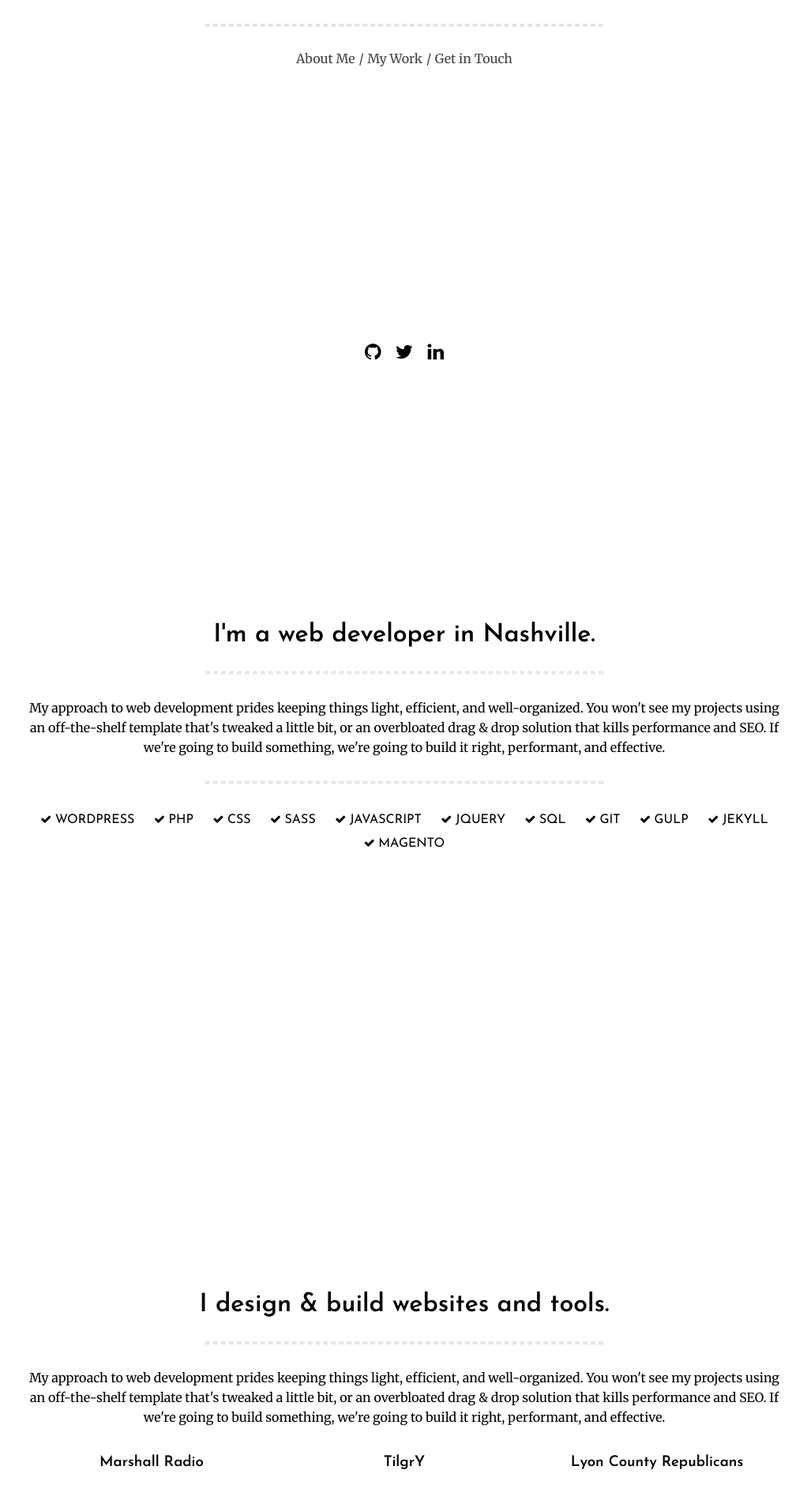
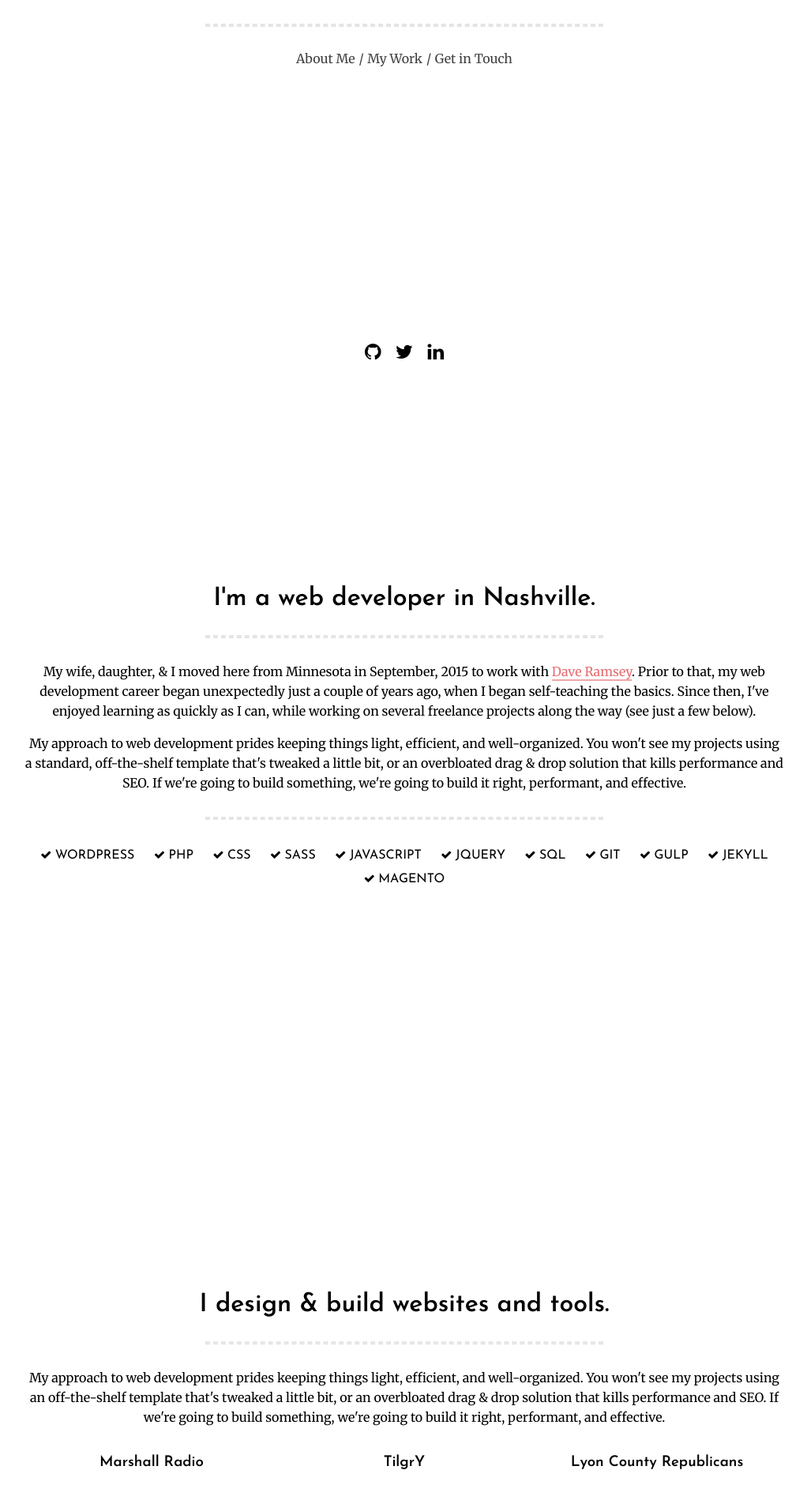
Before and after one commit to alexmacarthur/alexmacarthur.github.io, a Jekyll site: the page built from index.html, in a window 1280 px wide. Shown: the part 428-2308 px from the top of the page at 79% size, without its empty margins (128-1150 px from the left). Built offline with Jekyll 4.4.1, drawn with Linux system fonts in a browser that asks for light colours; nearby versions of some CDN libraries.

Commit message:
Update index.html

```diff
--- a/index.html
+++ b/index.html
@@ -48,7 +48,10 @@
         <div class="DescriptionHolder">
 
           <p>
-            My approach to web development prides keeping things light, efficient, and well-organized. You won't see my projects using an off-the-shelf template that's tweaked a little bit, or an overbloated drag &amp; drop solution that kills performance and SEO. If we're going to build something, we're going to build it right, performant, and effective.
+            My wife, daughter, &amp; I moved here from Minnesota in September, 2015 to work with <a href="http://www.daveramsey.com">Dave Ramsey</a>. Prior to that, my web development career began unexpectedly just a couple of years ago, when I began self-teaching the basics. Since then, I've enjoyed learning as quickly as I can, while working on several freelance projects along the way (see just a few below).
+          </p>
+          <p>
+            My approach to web development prides keeping things light, efficient, and well-organized. You won't see my projects using a standard, off-the-shelf template that's tweaked a little bit, or an overbloated drag &amp; drop solution that kills performance and SEO. If we're going to build something, we're going to build it right, performant, and effective.
           </p>
 
           <hr class="HomeSection-divider"></hr>
```
Also changed, not shown: other parts of index.html (+0 -1 lines).
